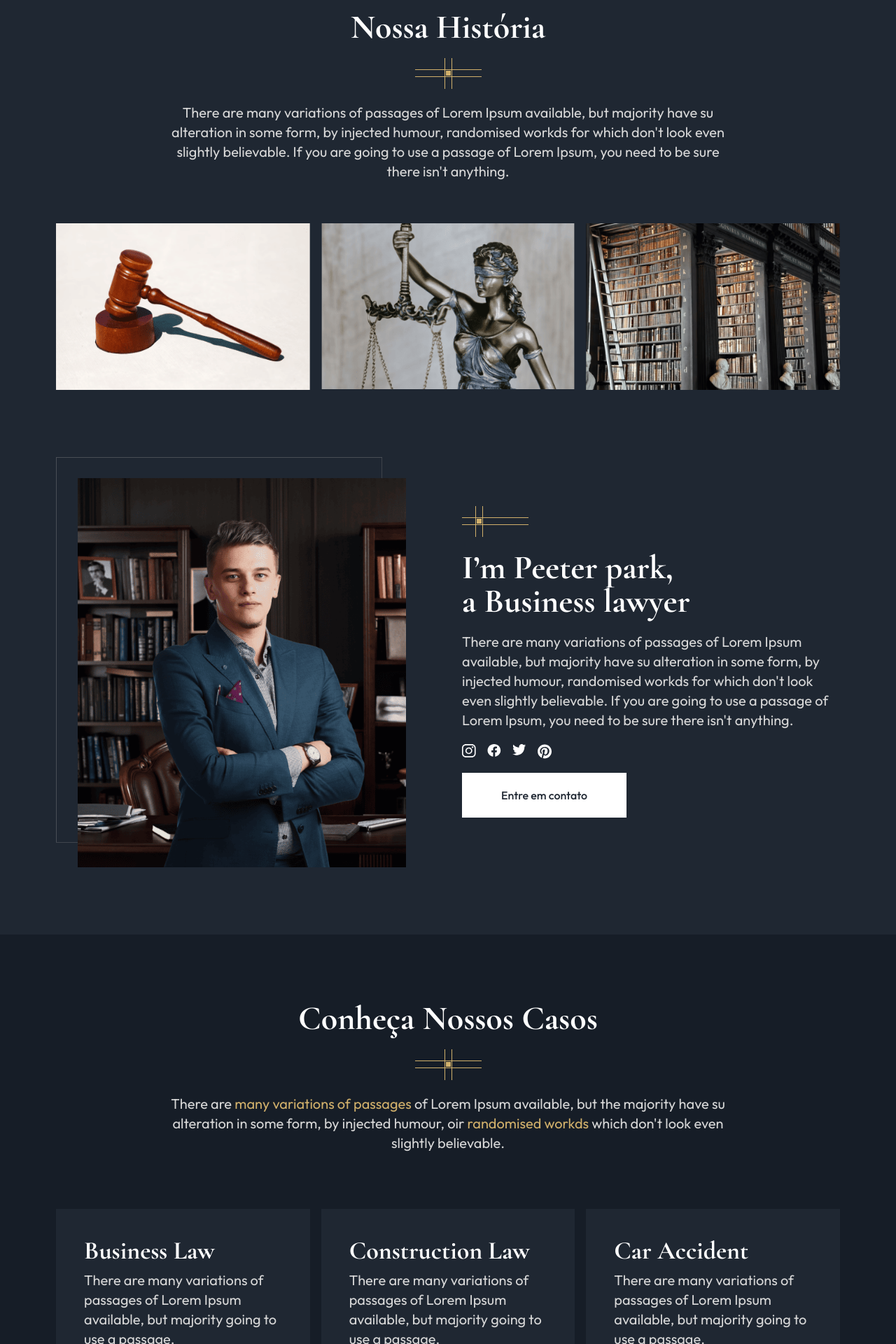
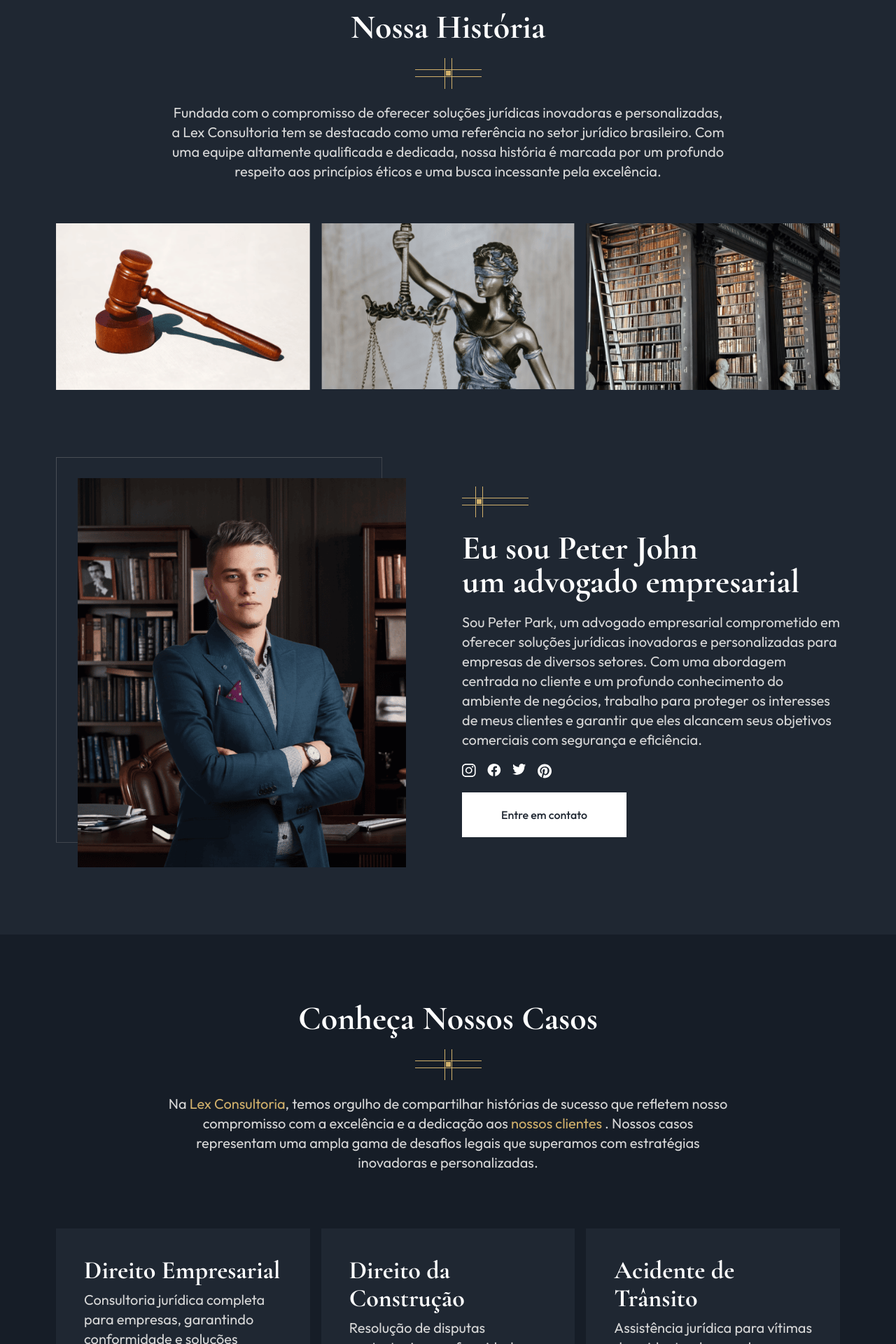
Before and after one commit to rodrigordgfs/lex-consultoria, a Next.js app: page / in a window 1280 px wide. Shown: the part 880-2800 px from the top of the page at 70% size. Built offline with nearby package versions, Linux system fonts and the light colour scheme.

Commit message:
feat(app): Textos traduzidos

```diff
--- a/src/app/components/About/index.tsx
+++ b/src/app/components/About/index.tsx
@@ -25,11 +25,11 @@ export default function About() {
           height={40}
         />
         <p className="text-xl text-[#D7D7D7] max-w-[800px] w-full text-center">
-          There are many variations of passages of Lorem Ipsum available, but
-          majority have su alteration in some form, by injected humour,
-          randomised workds for which don&apos;t look even slightly believable.
-          If you are going to use a passage of Lorem Ipsum, you need to be sure
-          there isn&apos;t anything.
+          Fundada com o compromisso de oferecer soluções jurídicas inovadoras e
+          personalizadas, a Lex Consultoria tem se destacado como uma referência
+          no setor jurídico brasileiro. Com uma equipe altamente qualificada e
+          dedicada, nossa história é marcada por um profundo respeito aos
+          princípios éticos e uma busca incessante pela excelência.
         </p>
         <div className="grid grid-cols-1 md:grid-cols-3 gap-4 mt-10">
           <Image src="/about-1.png" alt="" width={373} height={300} />
@@ -51,15 +51,17 @@ export default function About() {
           <h2
             className={`${cormorantGaramond.className} text-5xl text-white text-center md:text-start`}
           >
-            I’m Peeter park,
-            <br />a Business lawyer
+            Eu sou Peter John
+            <br />
+            um advogado empresarial
           </h2>
           <p className="text-xl text-[#D7D7D7] text-center md:text-start">
-            There are many variations of passages of Lorem Ipsum available, but
-            majority have su alteration in some form, by injected humour,
-            randomised workds for which don&apos;t look even slightly
-            believable. If you are going to use a passage of Lorem Ipsum, you
-            need to be sure there isn&apos;t anything.
+            Sou Peter Park, um advogado empresarial comprometido em oferecer
+            soluções jurídicas inovadoras e personalizadas para empresas de
+            diversos setores. Com uma abordagem centrada no cliente e um
+            profundo conhecimento do ambiente de negócios, trabalho para
+            proteger os interesses de meus clientes e garantir que eles alcancem
+            seus objetivos comerciais com segurança e eficiência.
           </p>
           <ul className="flex flex-row gap-4">
             <li>
--- a/src/app/components/Cases/components/CaseCard/index.tsx
+++ b/src/app/components/Cases/components/CaseCard/index.tsx
@@ -14,11 +14,14 @@ const cormorantGaramond = Cormorant_Garamond({
 
 export default function CaseCard({ description, icon, title }: CaseCardProps) {
   return (
-    <div className="bg-[#1F2732] p-10">
+    <div className="bg-[#1F2732] p-10 flex flex-col justify-between">
+      <div>
         <h3 className={`${cormorantGaramond.className} text-4xl text-white`}>
           {title}
         </h3>
         <p className="text-[#D7D7D7] text-xl mt-2">{description}</p>
+      </div>
+      <div>
         <div className="w-full h-[1px] bg-zinc-500 my-6" />
         <div className="flex flex-row items-center justify-between gap-2">
           <Image src={icon} alt={title} width={50} height={50} />
@@ -29,5 +32,6 @@ export default function CaseCard({ description, icon, title }: CaseCardProps) {
           </div>
         </div>
       </div>
+    </div>
   );
 }
--- a/src/app/components/Cases/index.tsx
+++ b/src/app/components/Cases/index.tsx
@@ -9,39 +9,39 @@ const cormorantGaramond = Cormorant_Garamond({
 
 const CASES = [
   {
-    title: "Business Law",
+    title: "Direito Empresarial",
     description:
-      "There are many variations of passages of Lorem Ipsum available, but majority going to use a passage.",
+      "Consultoria jurídica completa para empresas, garantindo conformidade e soluções eficazes.",
     icon: "/icons/case-1.svg",
   },
   {
-    title: "Construction Law",
+    title: "Direito da Construção",
     description:
-      "There are many variations of passages of Lorem Ipsum available, but majority going to use a passage.",
+      "Resolução de disputas contratuais e conformidade regulatória no setor da construção civil.",
     icon: "/icons/case-2.svg",
   },
   {
-    title: "Car Accident",
+    title: "Acidente de Trânsito",
     description:
-      "There are many variations of passages of Lorem Ipsum available, but majority going to use a passage.",
+      "Assistência jurídica para vítimas de acidentes, buscando compensações justas e proteção de direitos.",
     icon: "/icons/case-3.svg",
   },
   {
-    title: "Wrongful Death",
+    title: "Homicídio Culposo",
     description:
-      "There are many variations of passages of Lorem Ipsum available, but majority going to use a passage.",
+      "Apoio legal para famílias em casos de homicídio culposo, garantindo justiça e verdade.",
     icon: "/icons/case-4.svg",
   },
   {
-    title: "Criminal Law",
+    title: "Direito Penal",
     description:
-      "There are many variations of passages of Lorem Ipsum available, but majority going to use a passage.",
+      "Defesa em processos criminais, assegurando julgamento justo e busca da melhor resolução.",
     icon: "/icons/case-5.svg",
   },
   {
-    title: "Family Law",
+    title: "Direito de Família",
     description:
-      "There are many variations of passages of Lorem Ipsum available, but majority going to use a passage.",
+      "Apoio em questões familiares, como divórcio e guarda, com sensibilidade e respeito.",
     icon: "/icons/case-6.svg",
   },
 ];
@@ -66,12 +66,12 @@ export default function Cases() {
             height={40}
           />
           <p className="text-xl text-[#D7D7D7] max-w-[800px] w-full text-center">
-            There are{" "}
-            <span className="text-[#D1B06B]">many variations of passages</span>{" "}
-            of Lorem Ipsum available, but the majority have su alteration in
-            some form, by injected humour, oir{" "}
-            <span className="text-[#D1B06B]">randomised workds</span> which
-            don&apos;t look even slightly believable.
+            Na <span className="text-[#D1B06B]">Lex Consultoria</span>, temos
+            orgulho de compartilhar histórias de sucesso que refletem nosso
+            compromisso com a excelência e a dedicação aos{" "}
+            <span className="text-[#D1B06B]">nossos clientes</span> . Nossos
+            casos representam uma ampla gama de desafios legais que superamos
+            com estratégias inovadoras e personalizadas.
           </p>
         </div>
         <div className="grid grid-cols-1 md:grid-cols-3 gap-4 mt-10">
--- a/src/app/components/Contact/index.tsx
+++ b/src/app/components/Contact/index.tsx
@@ -17,13 +17,13 @@ export default function Contact() {
           <h2
             className={`${cormorantGaramond.className} text-3xl text-white text-center md:text-start`}
           >
-            Our Expert professional law team is always ready to serve you the
-            best solution!
+            Nossa equipe de advogados especializados está sempre pronta para
+            oferecer a melhor solução!
           </h2>
           <p className="text-xl text-[#D7D7D7] text-center md:text-start">
-            There are of Lorem Ipsum available, but the majority have su
-            alteration in some form, by injected oir which don&apos;t look even
-            slightly believable.
+            Com experiência em diversas áreas do direito, oferecemos assessoria
+            jurídica personalizada e estratégica para atender às suas
+            necessidades legais.
           </p>
           <div>
             <button className="text-[#1F2732] bg-[#CCAA60] hover:bg-white transition-all px-14 py-5 font-medium w-full md:w-auto">
@@ -36,13 +36,11 @@ export default function Contact() {
             <h2
               className={`${cormorantGaramond.className} text-3xl text-[#161D27] text-center md:text-start`}
             >
-              Our Expert professional law team is always ready to serve you the
-              best solution!
+              Prontos para proteger seus direitos e garantir seu sucesso!
             </h2>
             <p className="text-xl text-[#909090] mt-2 mb-4 text-center md:text-start">
-              There are of Lorem Ipsum available, but the majority have su
-              alteration in some form, by injected oir which don&apos;t look
-              even slightly believable.
+              Entre em contato conosco para receber consultoria jurídica de
+              excelência, com soluções eficientes e inovadoras.
             </p>
             <div className="flex flex-row items-center gap-2">
               <div>
--- a/src/app/components/Header/index.tsx
+++ b/src/app/components/Header/index.tsx
@@ -19,17 +19,29 @@ export default function Header() {
       </div>
       <div className="flex flex-row items-center py-5 justify-center md:justify-between border-t-[1px] border-b-[1px] border-zinc-400">
         <nav className="flex flex-row items-center gap-5 text-white text-xl">
-          <a href="#" className="hover:text-[#CCAA60] transition-all">
+          <a
+            href="#"
+            className="hover:text-[#CCAA60] transition-all text-center"
+          >
             Início
           </a>
-          <a href="#about" className="hover:text-[#CCAA60] transition-all">
-            Sobre Nós
+          <a
+            href="#about"
+            className="hover:text-[#CCAA60] transition-all text-center"
+          >
+            Nossa História
           </a>
-          <a href="#cases" className="hover:text-[#CCAA60] transition-all">
+          <a
+            href="#cases"
+            className="hover:text-[#CCAA60] transition-all text-center"
+          >
             Casos
           </a>
-          <a href="#contact" className="hover:text-[#CCAA60] transition-all">
-            Contact Us
+          <a
+            href="#contact"
+            className="hover:text-[#CCAA60] transition-all text-center"
+          >
+            Contato
           </a>
         </nav>
         <div className="flex-row items-center gap-5 hidden md:flex">
```
Lines whose indentation alone changed are shown as unchanged.
